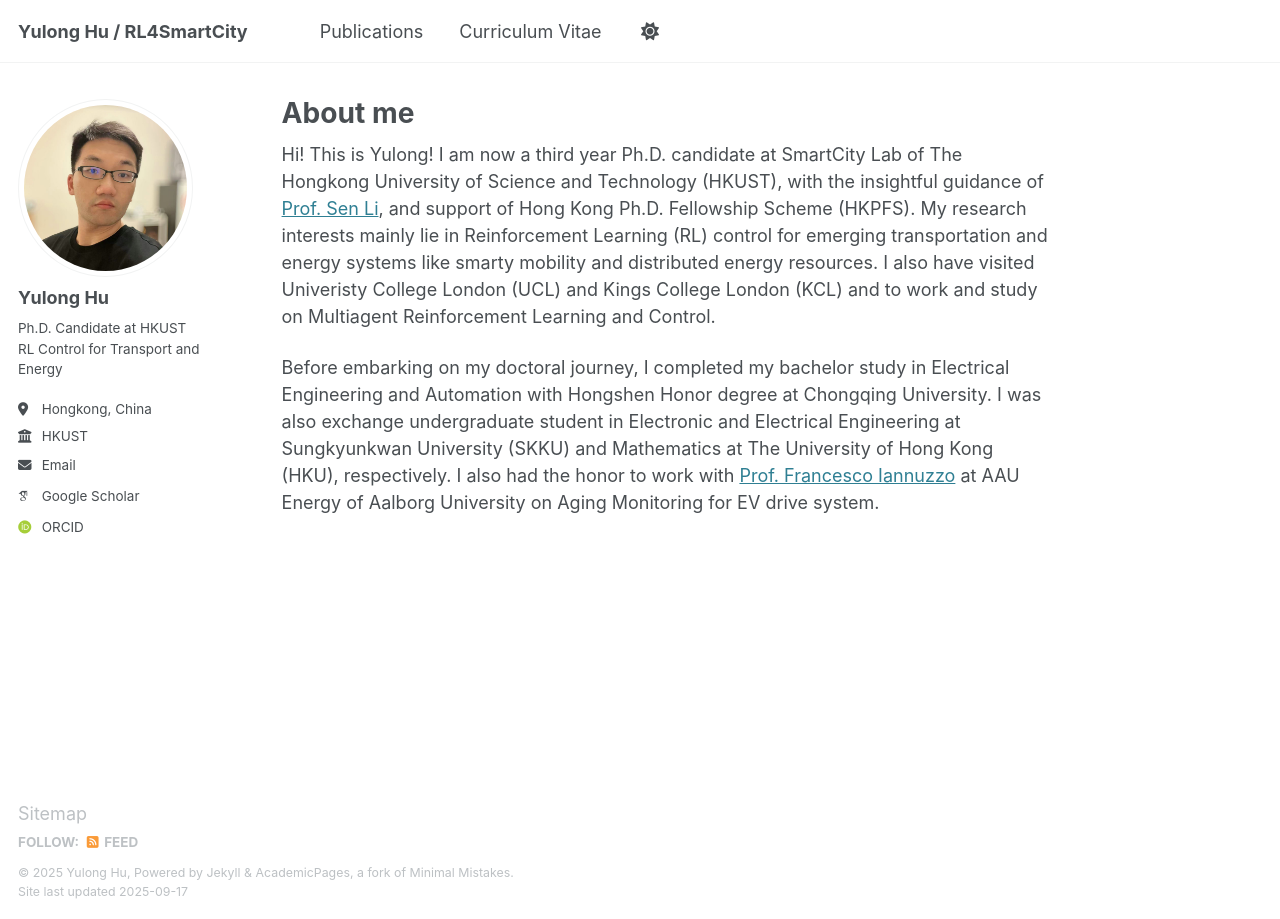
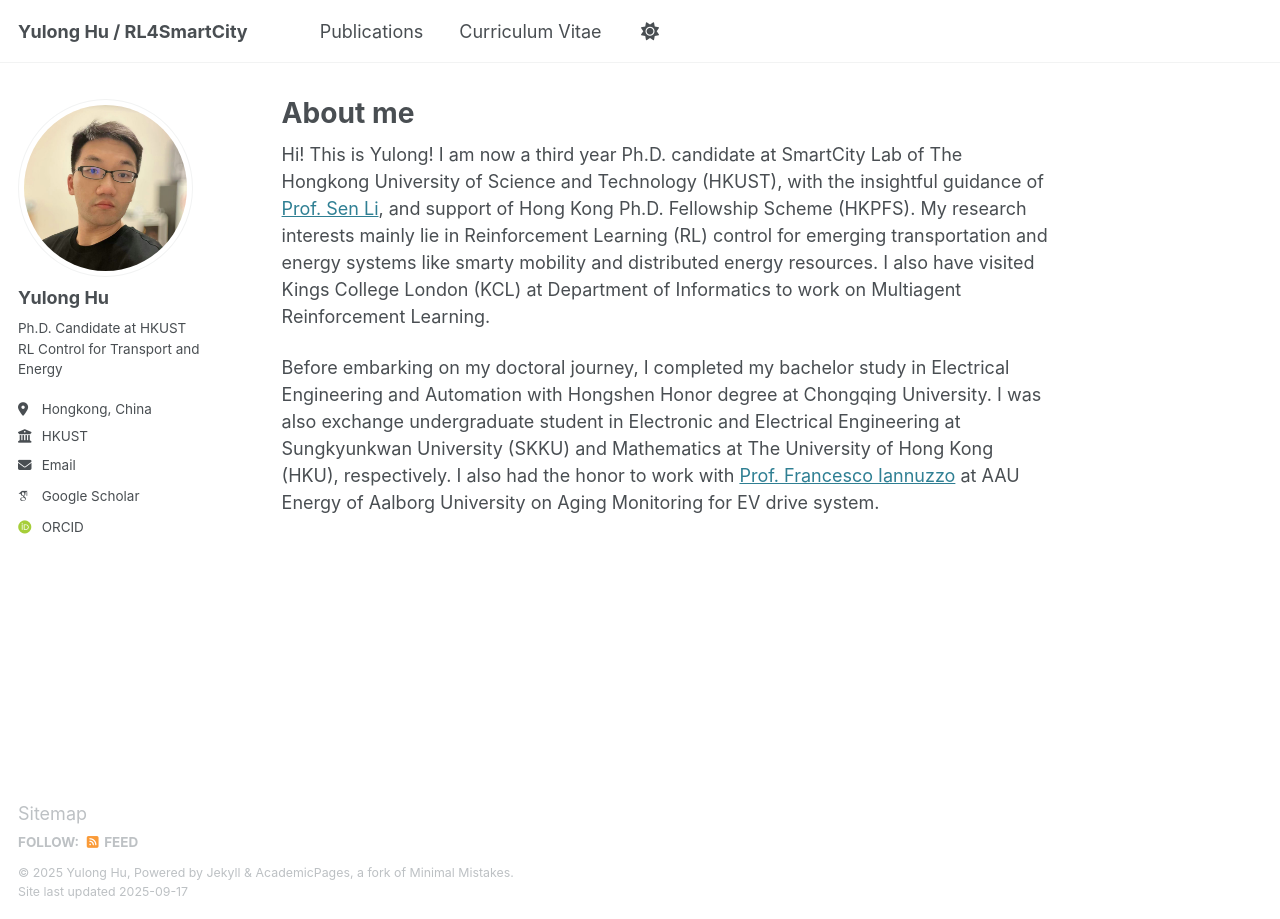
Before and after one commit to yulonghu2000/yulonghu2000.github.io, a Jekyll site: the page built from _pages/about.md, in a window 1280 px wide. Built offline with Jekyll 4.4.1, drawn with Linux system fonts in a browser that asks for light colours; some web fonts are replaced.

Commit message:
Update about.md

```diff
--- a/_pages/about.md
+++ b/_pages/about.md
@@ -7,6 +7,6 @@ redirect_from:
   - /about.html
 ---
 
-Hi! This is Yulong! I am now a third year Ph.D. candidate at SmartCity Lab of The Hongkong University of Science and Technology (HKUST), with the insightful guidance of [Prof. Sen Li](https://seng.hkust.edu.hk/about/people/faculty/sen-li), and support of Hong Kong Ph.D. Fellowship Scheme (HKPFS). My research interests mainly lie in Reinforcement Learning (RL) control for emerging transportation and energy systems like smarty mobility and distributed energy resources. I also have visited Univeristy College London (UCL) and Kings College London (KCL) and to work and study on Multiagent Reinforcement Learning and Control.
+Hi! This is Yulong! I am now a third year Ph.D. candidate at SmartCity Lab of The Hongkong University of Science and Technology (HKUST), with the insightful guidance of [Prof. Sen Li](https://seng.hkust.edu.hk/about/people/faculty/sen-li), and support of Hong Kong Ph.D. Fellowship Scheme (HKPFS). My research interests mainly lie in Reinforcement Learning (RL) control for emerging transportation and energy systems like smarty mobility and distributed energy resources. I also have visited Kings College London (KCL) at Department of Informatics to work on Multiagent Reinforcement Learning.
 
 Before embarking on my doctoral journey, I completed my bachelor study in Electrical Engineering and Automation with Hongshen Honor degree at Chongqing University. I was also exchange undergraduate student in Electronic and Electrical Engineering at Sungkyunkwan University (SKKU) and Mathematics at The University of Hong Kong (HKU), respectively. I also had the honor to work with [Prof. Francesco Iannuzzo](https://scholar.google.it/citations?hl=it&user=9PywyjcAAAAJ&view_op=list_works) at AAU Energy of Aalborg University on Aging Monitoring for EV drive system.
```
